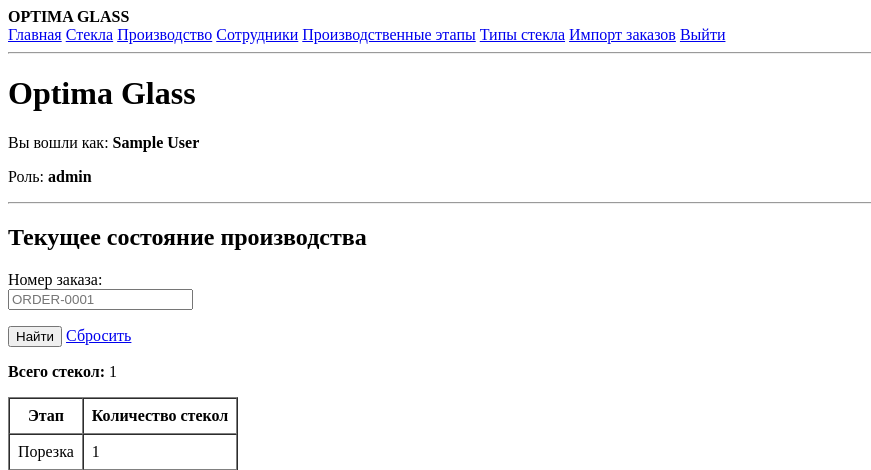
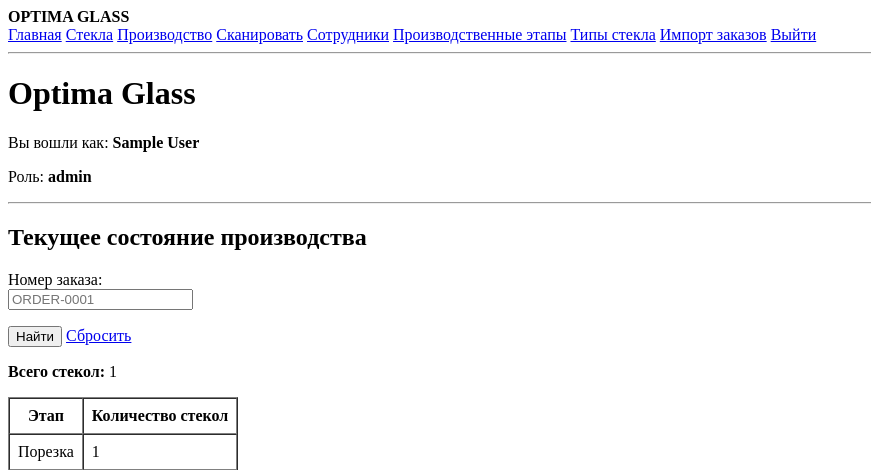
Before and after one commit to igoorserg/optima-glass, a PHP site: page /index.php in a window 1280 px wide. Shown: the top 470 px of the page, without its empty margins (0-871 px from the left). Run offline with PHP 8.4, Linux system fonts and the light colour scheme; the visitor is signed in with stand-in values (Sample User, id 1); data comes from the database, SQL or seed files in the repository.

Commit message:
Add 'Scan' link and fix 'Import Orders' link

```diff
--- a/src/partials/header.php
+++ b/src/partials/header.php
@@ -15,12 +15,13 @@ $currentPage = basename($_SERVER['PHP_SELF']);
         <a href="/">Главная</a>
         <a href="/glasses.php">Стекла</a>
         <a href="/production.php">Производство</a>
+        <a href="/scan.php">Сканировать</a>
 
         <?php if (($_SESSION['user_role'] ?? '') === 'admin'): ?>
             <a href="/employees.php">Сотрудники</a>
             <a href="/admin/stages.php">Производственные этапы</a>
             <a href="/admin/glass_types.php">Типы стекла</a>
-        <a href="/admin/import.php">Импорт заказов</a>
+            <a href="/admin/import.php">Импорт заказов</a>
         <?php endif; ?>
 
         <a href="/logout.php">Выйти</a>
```
